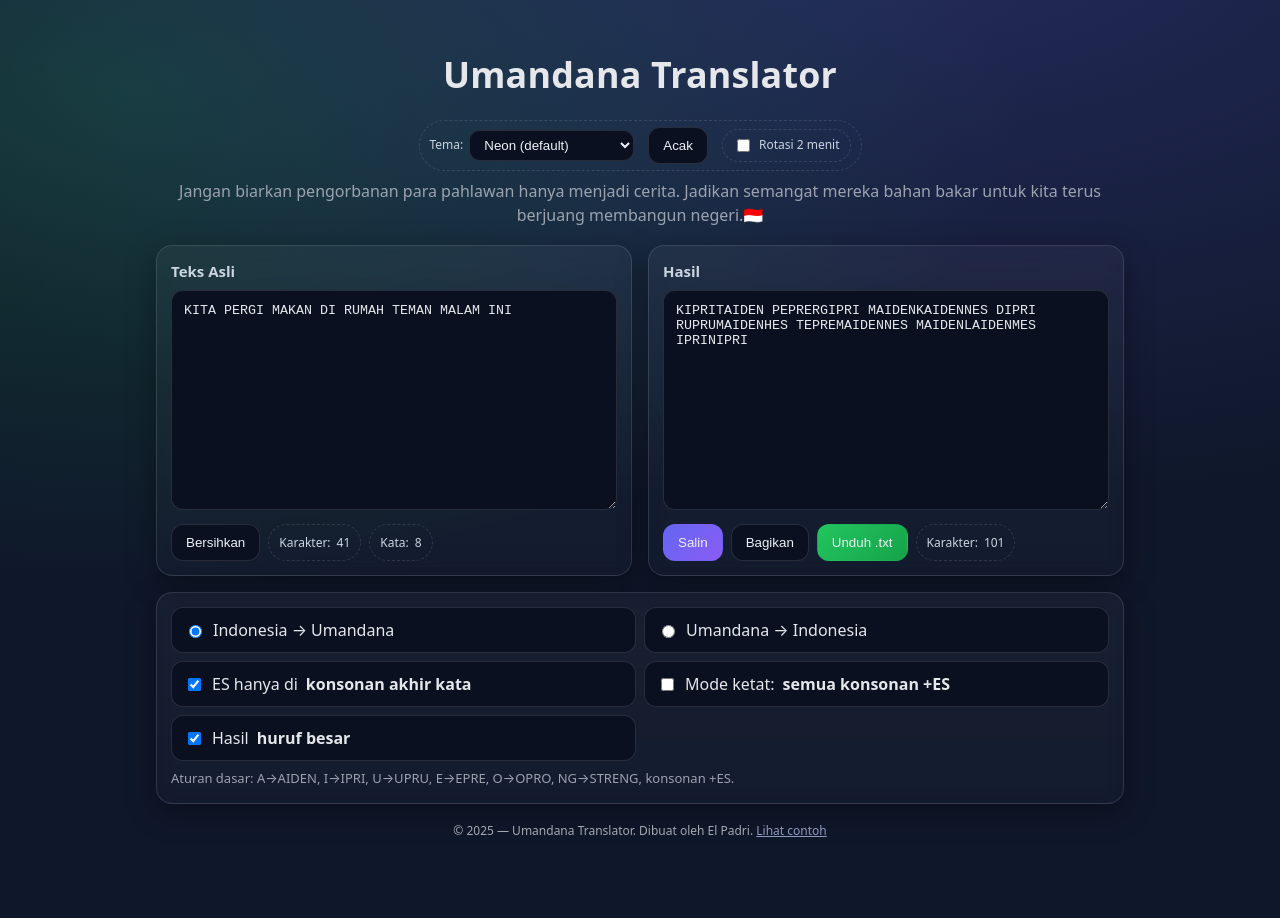
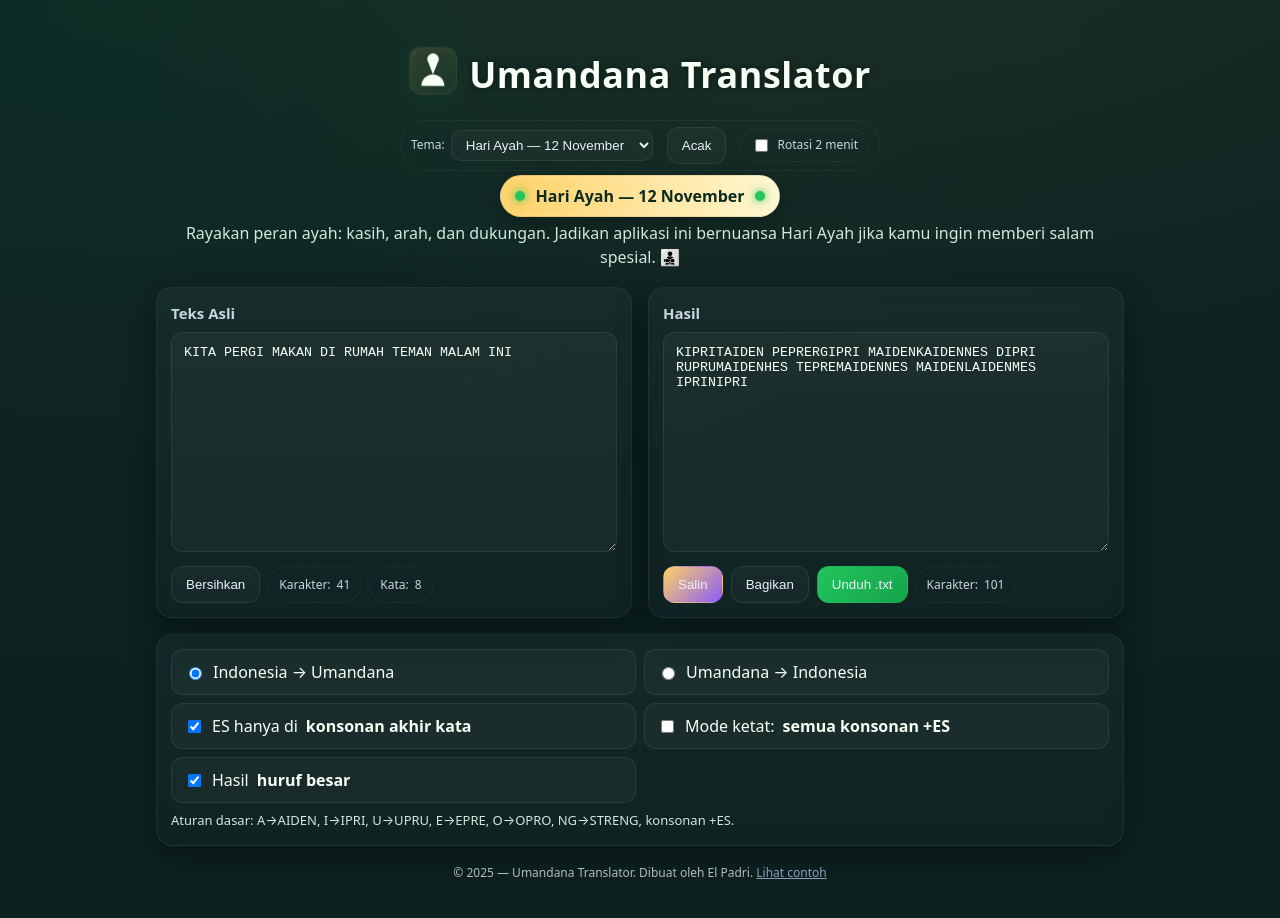
Before and after one commit to El48ai/umandana-translator, a plain HTML site: page index.html in a window 1280 px wide. Drawn offline with Linux system fonts and the light colour scheme.

Commit message:
Implement 'ayah' theme and confetti feature
Add 'ayah' theme with associated styles and confetti effects.

```diff
--- a/index.html
+++ b/index.html
@@ -7,7 +7,6 @@
   <style>
     :root{
       --bg:#0f172a;--card:#111827;--muted:#9ca3af;--text:#e5e7eb;--brand:#6366f1;--brand2:#22c55e;
-      /* dipakai semua komponen agar ikut tema */
       --surface:#0b1020;
       --border:rgba(255,255,255,.12);
       --border-hover:rgba(255,255,255,.25);
@@ -21,9 +20,11 @@
         var(--bg);
       color:var(--text);
       font:16px/1.5 system-ui,-apple-system,Segoe UI,Roboto,Ubuntu,"Helvetica Neue",Arial;
+      overflow-x:hidden;
     }
     .wrap{max-width:1000px;margin:24px auto;padding:16px}
-    .title{font-size:clamp(24px,2.8vw,36px);font-weight:800;letter-spacing:.2px;text-align:center;margin:8px 0 18px}
+    .title{display:flex;align-items:center;justify-content:center;gap:12px;
+      font-size:clamp(24px,2.8vw,36px);font-weight:800;letter-spacing:.2px;text-align:center;margin:8px 0 18px}
     .subtitle{color:var(--muted);text-align:center;margin-top:-6px;margin-bottom:18px}
     .grid{display:grid;gap:16px;grid-template-columns:1fr;}
     @media(min-width:900px){.grid{grid-template-columns:1fr 1fr}}
@@ -63,121 +64,87 @@
     .opts{display:grid;grid-template-columns:1fr;gap:8px}
     @media(min-width:820px){.opts{grid-template-columns:1fr 1fr}}
 
-    /* ====== TEMA ====== */
-    body[data-theme="neon"]{
-      --bg:#0f172a;--card:#111827;--muted:#9ca3af;--text:#e5e7eb;--brand:#6366f1;--brand2:#22c55e;
-      --surface:#0b1020; --border:rgba(255,255,255,.12); --border-hover:rgba(255,255,255,.25);
+    /* ===== Tema Ayah dan doodle ===== */
+    body[data-theme="ayah"]{
+      --bg:#102827;
+      --card:#153B36;
+      --muted:#cfe9de;
+      --text:#f8fff5;
+      --brand:#ffd166;
+      --brand2:#22c55e;
+      --surface:rgba(255,255,255,.03);
+      --border:rgba(255,255,255,.08);
+      --border-hover:rgba(255,255,255,.18);
       background:
-        radial-gradient(1200px 600px at 70% -10%, rgba(99,102,241,.25), transparent),
-        radial-gradient(900px 500px at 10% 10%, rgba(34,197,94,.2), transparent),
+        radial-gradient(900px 500px at 75% -10%, rgba(255,209,102,.06), transparent),
+        radial-gradient(1000px 560px at 10% 0%, rgba(34,197,94,.06), transparent),
+        linear-gradient(180deg, rgba(0,0,0,.12), rgba(0,0,0,.18)),
         var(--bg);
     }
-    body[data-theme="ocean"]{
-      --bg:#071a2c;--card:#0b2236;--muted:#9cc1d8;--text:#e6f4ff;--brand:#2dd4bf;--brand2:#38bdf8;
-      --surface:#0b2236; --border:rgba(255,255,255,.18); --border-hover:rgba(255,255,255,.32);
-      background:
-        radial-gradient(1000px 500px at 20% -10%, rgba(56,189,248,.25), transparent),
-        radial-gradient(900px 500px at 90% 20%, rgba(45,212,191,.18), transparent),
-        var(--bg);
+    body[data-theme="ayah"] .card{
+      background:linear-gradient(180deg, rgba(255,255,255,.03), rgba(255,255,255,.01));
+      border-color:rgba(255,255,255,.06);
+      box-shadow:0 8px 30px rgba(0,0,0,.45), 0 0 20px rgba(34,197,94,.04);
     }
-    body[data-theme="sakura"]{
-      --bg:#1a0f17;--card:#24111d;--muted:#f5c2d6;--text:#ffeef5;--brand:#f472b6;--brand2:#fb7185;
-      --surface:#24111d; --border:rgba(255,255,255,.22); --border-hover:rgba(255,255,255,.4);
-      background:
-        radial-gradient(1100px 600px at 80% -10%, rgba(244,114,182,.28), transparent),
-        radial-gradient(800px 450px at 10% 20%, rgba(251,113,133,.18), transparent),
-        var(--bg);
+    body[data-theme="ayah"] .title{
+      color:var(--text);
+      text-shadow:0 0 6px rgba(0,0,0,.5);
+      letter-spacing:.6px;
     }
-    body[data-theme="latte"]{
-      --bg:#f7f3ee;--card:#ffffff;--muted:#6b7280;--text:#111827;--brand:#d97706;--brand2:#10b981;
-      --surface:#ffffff; --border:rgba(0,0,0,.14); --border-hover:rgba(0,0,0,.28);
-      background:
-        radial-gradient(1000px 520px at 70% -10%, rgba(217,119,6,.15), transparent),
-        radial-gradient(900px 480px at 10% 10%, rgba(16,185,129,.12), transparent),
-        var(--bg);
+    .hero-badge{display:none;}
+    body[data-theme="ayah"] .hero-badge{
+      display:inline-flex;
+      align-items:center; gap:10px;
+      background:linear-gradient(90deg,#ffd166,#fff7d1);
+      color:#0b2a1f; font-weight:800;
+      padding:8px 14px; border-radius:999px;
+      border:1px solid rgba(0,0,0,.08);
+      box-shadow:0 6px 20px rgba(0,0,0,.28), inset 0 0 8px rgba(255,255,255,.18);
     }
-    /* Tema JKT48 (neon merah) */
-    body[data-theme="jkt48"]{
-      --bg:#e50914;--card:#ff0f1e;--muted:#ffd7db;--text:#fffaf5;--brand:#ffffff;--brand2:#ffe082;
-      --surface:rgba(255,255,255,.10); --border:rgba(255,255,255,.35); --border-hover:#fff;
-      background:
-        radial-gradient(900px 480px at 20% -10%, rgba(255,255,255,.20), transparent),
-        radial-gradient(1000px 520px at 85% 0%, rgba(255,224,130,.20), transparent),
-        var(--bg);
+    body[data-theme="ayah"] .hero-badge .dot{
+      width:10px;height:10px;border-radius:999px;background:#22c55e;box-shadow:0 0 8px #22c55e;
     }
-    body[data-theme="jkt48"] .card{
-      background:linear-gradient(180deg, rgba(255,255,255,.10), rgba(255,255,255,.05));
-      border-color: rgba(255,255,255,.22);
+    .doodle {
+      width:48px;height:48px;border-radius:12px;display:inline-grid;place-items:center;
+      background:linear-gradient(135deg, rgba(255,209,102,.12), rgba(34,197,94,.06));
+      border:1px solid rgba(255,255,255,.04);
+      transition:transform .35s ease, box-shadow .35s ease;
+      will-change:transform;
     }
-    body[data-theme="jkt48"] .title{
-      color:#fff;
-      text-shadow:0 0 6px #fff,0 0 14px #fff,0 0 26px #ffe082,0 0 48px #ffe082;
-      letter-spacing:1px;
+    /* animasi ringan doodle saat tema ayah aktif */
+    body[data-theme="ayah"] .doodle{
+      animation:float 3.8s ease-in-out infinite;
+      box-shadow:0 6px 20px rgba(34,197,94,.06), 0 0 12px rgba(255,209,102,.06) inset;
     }
-    body[data-theme="jkt48"] a{color:#fff;text-decoration:underline;}
-    body[data-theme="jkt48"]::before{
-      content:"JKT48   JKT48   JKT48   JKT48   JKT48";
-      position:fixed;inset:0;pointer-events:none;opacity:.06;color:#fff;
-      font-weight:700;font-size:80px;line-height:1.6;letter-spacing:.2em;
-      white-space:pre;text-align:center;
+    @keyframes float{
+      0%{transform:translateY(0) rotate(-1deg)}
+      50%{transform:translateY(-6px) rotate(1deg)}
+      100%{transform:translateY(0) rotate(-1deg)}
     }
 
-    /* ===== Tema Hari Pahlawan (10 November) ===== */
-    body[data-theme="pahlawan"]{
-      /* Palet merah–putih + aksen emas */
-      --bg:#8b0000;          /* merah tua latar */
-      --card:#9f1c1c;        /* panel merah lebih terang */
-      --muted:#ffe3e3;       /* teks sekunder */
-      --text:#fffaf5;        /* teks utama */
-      --brand:#ffd166;       /* aksen emas hangat */
-      --brand2:#22c55e;      /* tombol hijau tetap */
-      --surface:rgba(255,255,255,.10);
-      --border:rgba(255,255,255,.35);
-      --border-hover:#fff;
-
-      /* Latar: merah–putih diagonal halus + glow emas */
-      background:
-        radial-gradient(900px 500px at 80% -10%, rgba(255,209,102,.22), transparent),
-        radial-gradient(1000px 560px at 10% 0%, rgba(255,255,255,.18), transparent),
-        repeating-linear-gradient(135deg,
-          rgba(255,255,255,.12) 0px, rgba(255,255,255,.12) 8px,
-          rgba(139,0,0,.08) 8px,   rgba(139,0,0,.08) 16px),
-        var(--bg);
+    /* ===== Confetti (elemen dibuat via JS) ===== */
+    .confetti {
+      position:fixed; z-index:9999; pointer-events:none;
+      top:0; left:0; width:12px; height:12px; opacity:0.95;
+      transform-origin:center;
     }
-    /* Kartu & judul sedikit “heroic” */
-    body[data-theme="pahlawan"] .card{
-      background:linear-gradient(180deg, rgba(255,255,255,.12), rgba(255,255,255,.06));
-      border-color:rgba(255,255,255,.45);
-      box-shadow:0 10px 36px rgba(0,0,0,.45), 0 0 40px rgba(255,209,102,.15);
-    }
-    body[data-theme="pahlawan"] .title{
-      color:#fff;
-      text-shadow:0 0 6px #fff, 0 0 22px rgba(255,209,102,.9);
-      letter-spacing:.8px;
-    }
-    /* Badge Hari Pahlawan (hanya muncul saat tema pahlawan) */
-    .hero-badge{display:none;}
-    body[data-theme="pahlawan"] .hero-badge{
-      display:inline-flex;
-      align-items:center; gap:10px;
-      background:linear-gradient(90deg,#d32d2d,#ffffff);
-      color:#8b0000; font-weight:800;
-      padding:8px 14px; border-radius:999px;
-      border:1px solid rgba(255,255,255,.6);
-      box-shadow:0 6px 20px rgba(0,0,0,.35), inset 0 0 18px rgba(255,255,255,.25);
-    }
-    body[data-theme="pahlawan"] .hero-badge .dot{
-      width:10px;height:10px;border-radius:999px;background:#ffd166;box-shadow:0 0 10px #ffd166;
+    @keyframes confettiFall {
+      0% { transform: translateY(-10vh) rotate(0deg); opacity:1; }
+      100% { transform: translateY(110vh) rotate(720deg); opacity:0; }
     }
   </style>
 </head>
-
-<!-- tema awal dipasang agar aktif sebelum JS -->
 <body data-theme="neon">
   <div class="wrap">
-    <div class="title">Umandana Translator</div>
+    <div class="title">
+      <span class="doodle" id="doodlePlace" aria-hidden="true">
+        <svg viewBox="0 0 24 24" fill="none" xmlns="http://www.w3.org/2000/svg" aria-hidden="true">
+          <path d="M12 2c1.7 0 3 1.3 3 3s-1.3 3-3 3-3-1.3-3-3 1.3-3 3-3zM6 20c0-3.3 2.7-6 6-6s6 2.7 6 6H6z" fill="currentColor" opacity="0.95" />
+        </svg>
+      </span>
+      <span>Umandana Translator</span>
+    </div>
 
-    <!-- Kontrol Tema -->
     <div class="row" style="justify-content:center; margin-bottom:8px">
       <label class="badge" style="cursor:pointer">
         Tema:
@@ -188,6 +155,7 @@
           <option value="latte">Latte (terang)</option>
           <option value="jkt48">JKT48 (neon merah)</option>
           <option value="pahlawan">Hari Pahlawan 🇮🇩</option>
+          <option value="ayah">Hari Ayah — 12 November</option>
         </select>
         <button type="button" id="randomTheme" class="btn" style="margin-left:8px">Acak</button>
         <label class="badge" style="margin-left:8px;cursor:pointer">
@@ -196,13 +164,12 @@
       </label>
     </div>
 
-    <!-- Badge khusus tema Pahlawan -->
     <div class="row" style="justify-content:center;margin:-4px 0 10px">
-      <div class="hero-badge"><span class="dot"></span> Hari Pahlawan 10 November <span class="dot"></span></div>
+      <div class="hero-badge"><span class="dot"></span> Hari Ayah — 12 November <span class="dot"></span></div>
     </div>
 
     <div class="subtitle">
-      Jangan biarkan pengorbanan para pahlawan hanya menjadi cerita. Jadikan semangat mereka bahan bakar untuk kita terus berjuang membangun negeri.🇮🇩
+      Rayakan peran ayah: kasih, arah, dan dukungan. Jadikan aplikasi ini bernuansa Hari Ayah jika kamu ingin memberi salam spesial. 👨‍👧‍👦
     </div>
 
     <div class="grid">
@@ -237,10 +204,8 @@
         <div class="opts">
           <label class="opt"><input type="radio" name="mode" id="modeIdToUm" checked> Indonesia → Umandana</label>
           <label class="opt"><input type="radio" name="mode" id="modeUmToId"> Umandana → Indonesia</label>
-
           <label class="opt" id="endOnlyWrap"><input type="checkbox" id="endOnly" checked> ES hanya di <b>konsonan akhir kata</b></label>
           <label class="opt" id="strictWrap"><input type="checkbox" id="strict"> Mode ketat: <b>semua konsonan +ES</b></label>
-
           <label class="opt"><input type="checkbox" id="upper" checked> Hasil <b>huruf besar</b></label>
         </div>
         <div class="muted" style="margin-top:8px">
@@ -267,30 +232,92 @@
 
   // ====== Tema ======
   const themeSel = el('themeSel'), randomThemeBtn = el('randomTheme'), autoRotate = el('autoRotate');
-  const THEMES = ['neon','ocean','sakura','latte','jkt48','pahlawan'];
+  const THEMES = ['neon','ocean','sakura','latte','jkt48','pahlawan','ayah'];
 
-  function applyTheme(name){
+  function applyTheme(name, {triggerConfetti=false} = {}){
     document.body.setAttribute('data-theme', name);
     localStorage.setItem('umandana-theme', name);
+    // ganti doodle icon
+    const doodle = document.getElementById('doodlePlace');
+    if(doodle){
+      if(name === 'ayah'){
+        doodle.innerHTML = '<svg viewBox="0 0 24 24" fill="none" xmlns="http://www.w3.org/2000/svg" aria-hidden="true"><path d="M12 3c1.657 0 3 1.343 3 3 0 .68-.226 1.307-.606 1.81L12 14 9.606 7.81A2.996 2.996 0 0 1 9 6c0-1.657 1.343-3 3-3zM6 20c0-3.314 2.686-6 6-6s6 2.686 6 6H6z" fill="currentColor"/></svg>';
+      } else {
+        doodle.innerHTML = '<svg viewBox="0 0 24 24" fill="none" xmlns="http://www.w3.org/2000/svg" aria-hidden="true"><path d="M12 2c1.7 0 3 1.3 3 3s-1.3 3-3 3-3-1.3-3-3 1.3-3 3-3zM6 20c0-3.3 2.7-6 6-6s6 2.7 6 6H6z" fill="currentColor" opacity="0.95"/></svg>';
+      }
+    }
+    // confetti jika diminta & tema ayah
+    if(triggerConfetti && name === 'ayah') createConfettiBurst();
   }
-  // Auto-aktifkan tema Pahlawan saat 10 November (user tetap bisa ganti)
+
+  // Auto-aktifkan tema Ayah saat 12 November
   const today = new Date();
-  const isPahlawanDay = (today.getMonth()===10 && today.getDate()===10); // 0=Jan, 10=Nov
-  const savedTheme = localStorage.getItem('umandana-theme') || (isPahlawanDay ? 'pahlawan' : document.body.getAttribute('data-theme')) || 'neon';
+  const isAyahDay = (today.getMonth()===10 && today.getDate()===12); // 0=Jan
+  const savedTheme = localStorage.getItem('umandana-theme') || (isAyahDay ? 'ayah' : document.body.getAttribute('data-theme')) || 'neon';
   applyTheme(savedTheme);
   themeSel.value = savedTheme;
 
-  themeSel.addEventListener('change', (e)=> applyTheme(e.target.value));
+  themeSel.addEventListener('change', (e)=> applyTheme(e.target.value, {triggerConfetti:true}));
   randomThemeBtn.addEventListener('click', ()=>{
     let pick;
     do{ pick = THEMES[Math.floor(Math.random()*THEMES.length)]; }
     while(pick === document.body.getAttribute('data-theme'));
-    themeSel.value = pick; applyTheme(pick);
+    themeSel.value = pick; applyTheme(pick, {triggerConfetti:true});
   });
   let rotateTimer=null;
   function startRotate(){ stopRotate(); rotateTimer = setInterval(()=>randomThemeBtn.click(), 2*60*1000); }
   function stopRotate(){ if(rotateTimer){ clearInterval(rotateTimer); rotateTimer=null; } }
   autoRotate.addEventListener('change', (e)=> e.target.checked ? startRotate() : stopRotate());
+
+  // ===== Confetti functions =====
+  function rand(min,max){ return Math.random()*(max-min)+min; }
+  const COLORS = ['#ffd166','#22c55e','#4ade80','#ff7ab6','#ffd1a9','#a7f3d0','#fff29b'];
+
+  function createConfettiPiece(x, delay){
+    const el = document.createElement('div');
+    el.className = 'confetti';
+    const size = Math.floor(rand(8,14));
+    el.style.width = size + 'px';
+    el.style.height = (size*0.6) + 'px';
+    el.style.left = x + 'px';
+    el.style.top = '-20px';
+    el.style.background = COLORS[Math.floor(Math.random()*COLORS.length)];
+    el.style.borderRadius = (Math.random()>0.5? '2px' : '50%');
+    el.style.transform = `rotate(${rand(0,360)}deg)`;
+    el.style.opacity = '0.98';
+    const duration = rand(2200,3600);
+    el.style.animation = `confettiFall ${duration}ms cubic-bezier(.2,.8,.2,1) ${delay}ms forwards`;
+    // horizontal drift using translateX via transition
+    const drift = rand(-80, 80);
+    el.style.willChange = 'transform, opacity';
+    document.body.appendChild(el);
+    // remove after animation
+    setTimeout(()=>{ try{ el.remove(); }catch(e){} }, duration + delay + 400);
+  }
+
+  function createConfettiBurst(){
+    // burst dari lebar layar, buat banyak potongan
+    const count = 36;
+    const w = Math.max(document.documentElement.clientWidth || 0, window.innerWidth || 0);
+    for(let i=0;i<count;i++){
+      const x = rand(20, w-20);
+      const delay = Math.floor(rand(0, 300));
+      createConfettiPiece(x, delay);
+    }
+    // tambahan ledakan kecil di tengah top
+    setTimeout(()=> {
+      for(let i=0;i<12;i++){
+        const x = (w/2) + rand(-120,120);
+        createConfettiPiece(x, 120 + Math.floor(rand(0,200)));
+      }
+    }, 350);
+  }
+
+  // Jika tema awal saved adalah ayah, munculkan confetti sekali
+  if(savedTheme === 'ayah' || isAyahDay){
+    // beri sedikit jeda agar efek terlihat setelah render
+    setTimeout(()=> createConfettiBurst(), 500);
+  }
 
   // ====== Helper huruf ======
   function isLetter(ch){ return /[A-Za-z]/.test(ch); }
```
